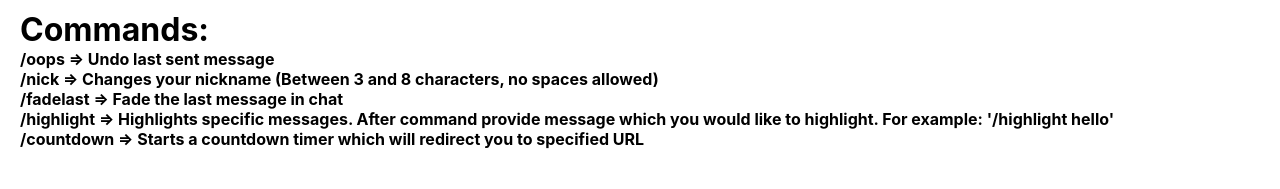
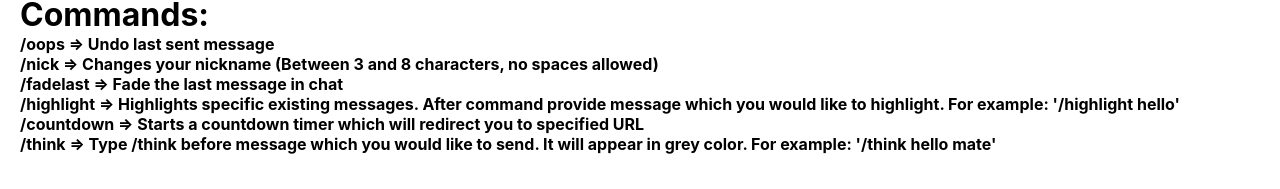
Before and after one commit to Marekgr7/simple-chat-frontend, a React (Create React App) app: page / in a window 1280 px wide. Shown: the part 608-797 px from the top of the page. Built offline with nearby package versions, Linux system fonts and the light colour scheme; no server answers.

Commit message:
countdown timer adjustments

```diff
--- a/src/MessengerPage/Guide.js
+++ b/src/MessengerPage/Guide.js
@@ -25,6 +25,10 @@ const commandDescriptions = [
     command: chatCommands.COUNTDOWN,
     description: messages.countdownCommandDescription,
   },
+  {
+    command: chatCommands.THINK,
+    description: messages.thinkCommandDescription,
+  },
 ];
 
 const Wrapper = styled.div`
--- a/src/MessengerPage/MessengerPage.messages.js
+++ b/src/MessengerPage/MessengerPage.messages.js
@@ -27,9 +27,11 @@ const messages = {
     "Changes your nickname (Between 3 and 8 characters, no spaces allowed)",
   fadeLastCommandDescription: "Fade the last message in chat",
   highlightMessageCommandDescription:
-    "Highlights specific messages. After command provide message which you would like to highlight. For example: '/highlight hello'",
+    "Highlights specific existing messages. After command provide message which you would like to highlight. For example: '/highlight hello'",
   countdownCommandDescription:
     "Starts a countdown timer which will redirect you to specified URL",
+  thinkCommandDescription:
+    "Type /think before message which you would like to send. It will appear in grey color. For example: '/think hello mate'",
   commands: "Commands:",
 };
 
--- a/src/shared/components/CountdownTimer.js
+++ b/src/shared/components/CountdownTimer.js
@@ -6,7 +6,7 @@ const Wrapper = styled.p`
   position: absolute;
   top: 50px;
   right: 50px;
-  font-size: 16px;
+  font-size: 32px;
   font-weight: bold;
 `;
 
```
